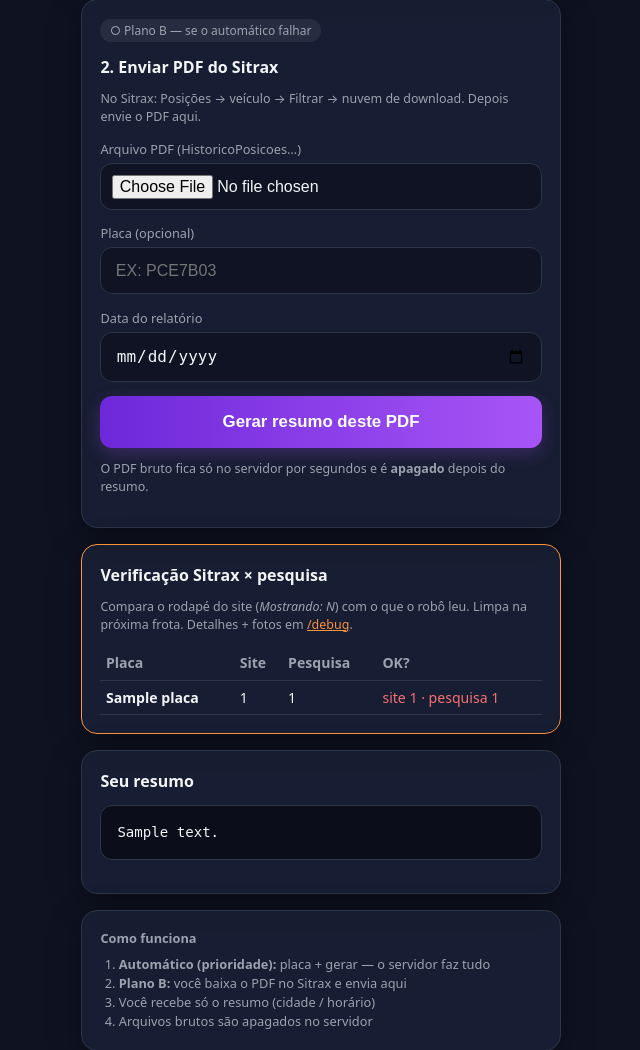
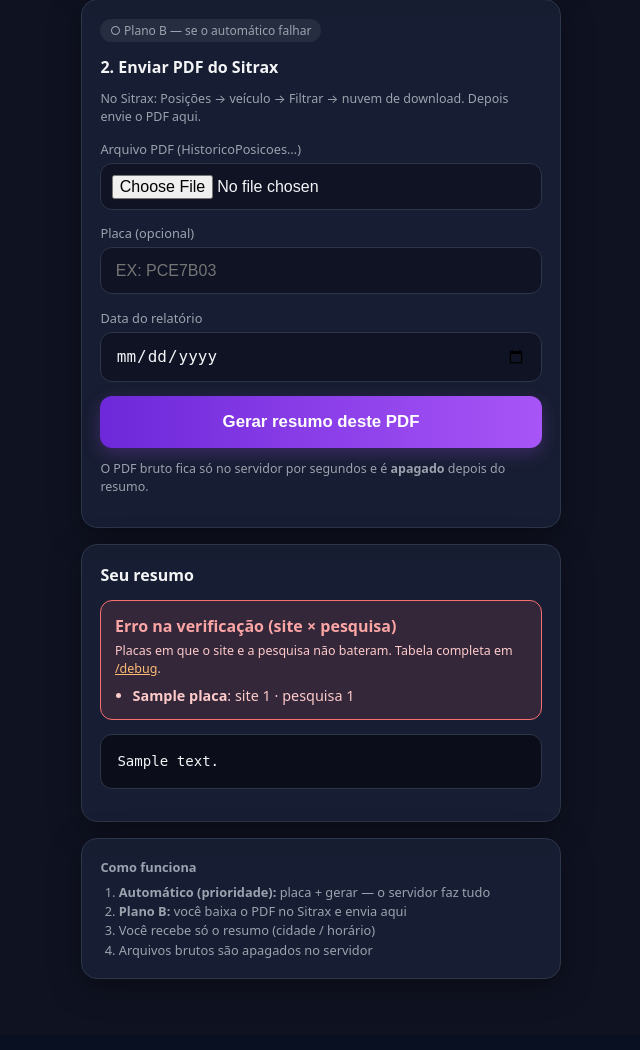
Before and after one commit to bielpxt98/monitorcar, a FastAPI app: template app/templates/index.html in a window 1280 px wide. Shown: the part 947-1997 px from the top of the page, without its empty margins (319-959 px from the left). After the commit the page ends 1926 px from the top, so only its background shows below. Run offline with FastAPI, Linux system fonts and the light colour scheme; the template is opened without the code that fills it: most values are stand-ins (such as "Sample title", 1, 10 or a date in 2020).

Commit message:
Use site register counts for verify; drop photos; show home errors.
Pesquisa uses Mostrando/Showing N (not doubled DOM lines). Debug keeps
only the OK table without screenshots. Home lists failing plates under
the PDF download when site and research diverge.

```diff
--- a/app/templates/index.html
+++ b/app/templates/index.html
@@ -254,47 +254,35 @@
     </div>
     {% endif %}
 
-    {% if verify %}
-    <div class="card" style="border-color:#fb923c">
-      <h2>Verificação Sitrax × pesquisa</h2>
-      <p class="hint" style="margin-top:0">
-        Compara o rodapé do site (<em>Mostrando: N</em>) com o que o robô leu.
-        Limpa na próxima frota. Detalhes + fotos em <a href="/debug" style="color:#fb923c">/debug</a>.
-      </p>
-      <div style="overflow-x:auto">
-        <table style="width:100%;border-collapse:collapse;font-size:.88rem">
-          <thead>
-            <tr style="text-align:left;color:var(--muted);border-bottom:1px solid var(--border)">
-              <th style="padding:.45rem .35rem">Placa</th>
-              <th style="padding:.45rem .35rem">Site</th>
-              <th style="padding:.45rem .35rem">Pesquisa</th>
-              <th style="padding:.45rem .35rem">OK?</th>
-            </tr>
-          </thead>
-          <tbody>
-            {% for v in verify %}
-            <tr style="border-bottom:1px solid var(--border)">
-              <td style="padding:.45rem .35rem"><strong>{{ v.placa }}</strong></td>
-              <td style="padding:.45rem .35rem">{{ v.site_count }}</td>
-              <td style="padding:.45rem .35rem">{{ v.scrape_count }}</td>
-              <td style="padding:.45rem .35rem">
-                {% if v.ok %}<span style="color:#4ade80">site {{ v.site_count }} · pesquisa {{ v.scrape_count }}</span>
-                {% else %}<span style="color:#f87171">site {{ v.site_count }} · pesquisa {{ v.scrape_count }}</span>{% endif %}
-              </td>
-            </tr>
-            {% endfor %}
-          </tbody>
-        </table>
-      </div>
-    </div>
-    {% endif %}
-
     {% if texto or has_pdf %}
     <div class="card">
       <h2>Seu resumo</h2>
       {% if has_pdf %}
         <a class="btn-pdf" href="/baixar-resumo">⬇ Baixar PDF do resumo{% if pdf_name %} ({{ pdf_name }}){% endif %}</a>
         <p class="hint">Único arquivo para o celular — não é o histórico completo do Sitrax.</p>
+      {% endif %}
+      {% set verify_errs = [] %}
+      {% if verify %}
+        {% for v in verify %}
+          {% if not v.ok %}{% if verify_errs.append(v) %}{% endif %}{% endif %}
+        {% endfor %}
+      {% endif %}
+      {% if verify_errs %}
+      <div style="margin-top:.9rem;padding:.85rem;border-radius:12px;border:1px solid #f87171;background:rgba(248,113,113,.12)">
+        <strong style="color:#fca5a5">Erro na verificação (site × pesquisa)</strong>
+        <p class="hint" style="margin:.35rem 0 .5rem;color:#fecaca">
+          Placas em que o site e a pesquisa não bateram. Tabela completa em
+          <a href="/debug" style="color:#fdba74">/debug</a>.
+        </p>
+        <ul style="margin:0;padding-left:1.1rem;font-size:.9rem;color:#fecaca">
+          {% for v in verify_errs %}
+          <li>
+            <strong>{{ v.placa }}</strong>:
+            site {{ v.site_count }} · pesquisa {{ v.scrape_count }}
+          </li>
+          {% endfor %}
+        </ul>
+      </div>
       {% endif %}
       {% if texto %}
         <pre class="result" style="margin-top:.85rem">{{ texto }}</pre>
```
Also changed, not shown: app/bot/debug_session.py (+10 -12 lines), app/bot/fleet_workers.py (+34 -19 lines), app/templates/debug.html (+3 -16 lines).
